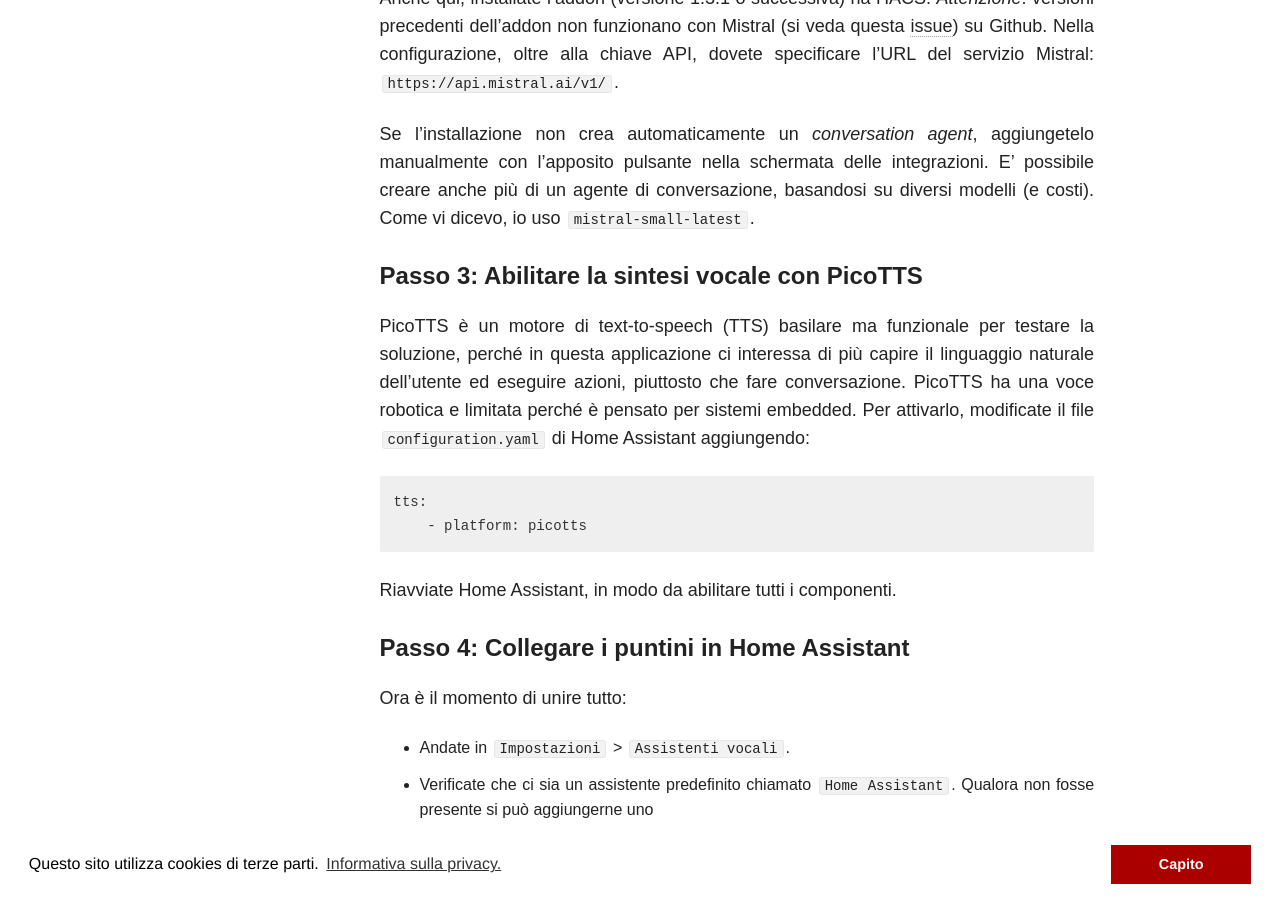
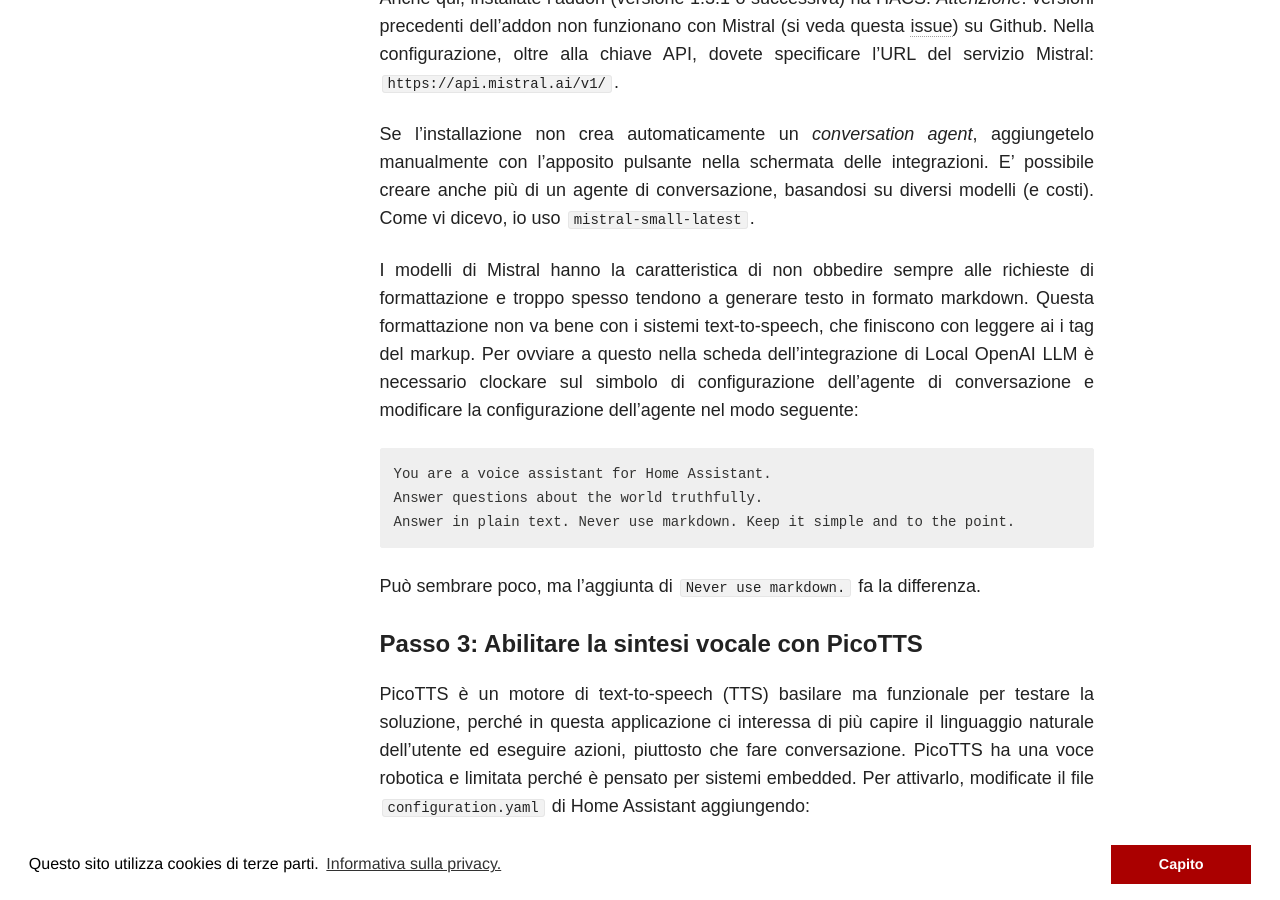
Before and after one commit to ocampana/ocampana.github.io, a Jekyll site: the page built from _posts/blog/2026-02-11-domotica-accessibile-ipovedenti.md, in a window 1280 px wide and 900 px high, scrolled down 2143 px. Built offline with Jekyll 4.4.1, drawn with Linux system fonts in a browser that asks for light colours; nearby versions of some CDN libraries.

Commit message:
Una cosa che mancava

````diff
--- a/_posts/blog/2026-02-11-domotica-accessibile-ipovedenti.md
+++ b/_posts/blog/2026-02-11-domotica-accessibile-ipovedenti.md
@@ -40,6 +40,16 @@
 
 Se l’installazione non crea automaticamente un *conversation agent*, aggiungetelo manualmente con l’apposito pulsante nella schermata delle integrazioni. E' possibile creare anche più di un agente di conversazione, basandosi su diversi modelli (e costi). Come vi dicevo, io uso `mistral-small-latest`.
 
+I modelli di Mistral hanno la caratteristica di non obbedire sempre alle richieste di formattazione e troppo spesso tendono a generare testo in formato markdown. Questa formattazione non va bene con i sistemi text-to-speech, che finiscono con leggere ai i tag del markup. Per ovviare a questo nella scheda dell'integrazione di Local OpenAI LLM è necessario clockare sul simbolo di configurazione dell'agente di conversazione e modificare la configurazione dell'agente nel modo seguente:
+
+```
+You are a voice assistant for Home Assistant.
+Answer questions about the world truthfully.
+Answer in plain text. Never use markdown. Keep it simple and to the point.
+```
+
+Può sembrare poco, ma l'aggiunta di `Never use markdown.` fa la differenza.
+
 #### Passo 3: Abilitare la sintesi vocale con PicoTTS
 
 PicoTTS è un motore di text-to-speech (TTS) basilare ma funzionale per testare la soluzione, perché in questa applicazione ci interessa di più capire il linguaggio naturale dell'utente ed eseguire azioni, piuttosto che fare conversazione. PicoTTS ha una voce robotica e limitata perché è pensato per sistemi embedded. Per attivarlo, modificate il file `configuration.yaml` di Home Assistant aggiungendo:
````
